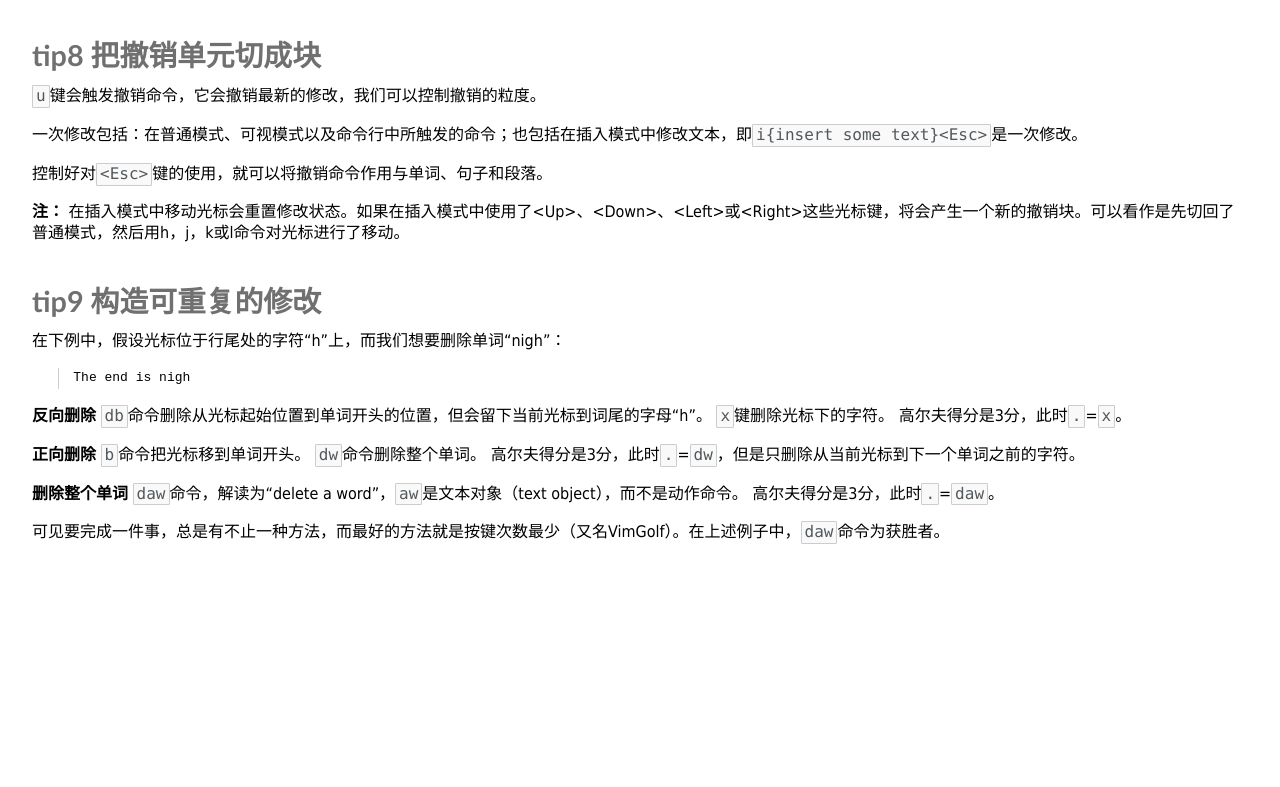
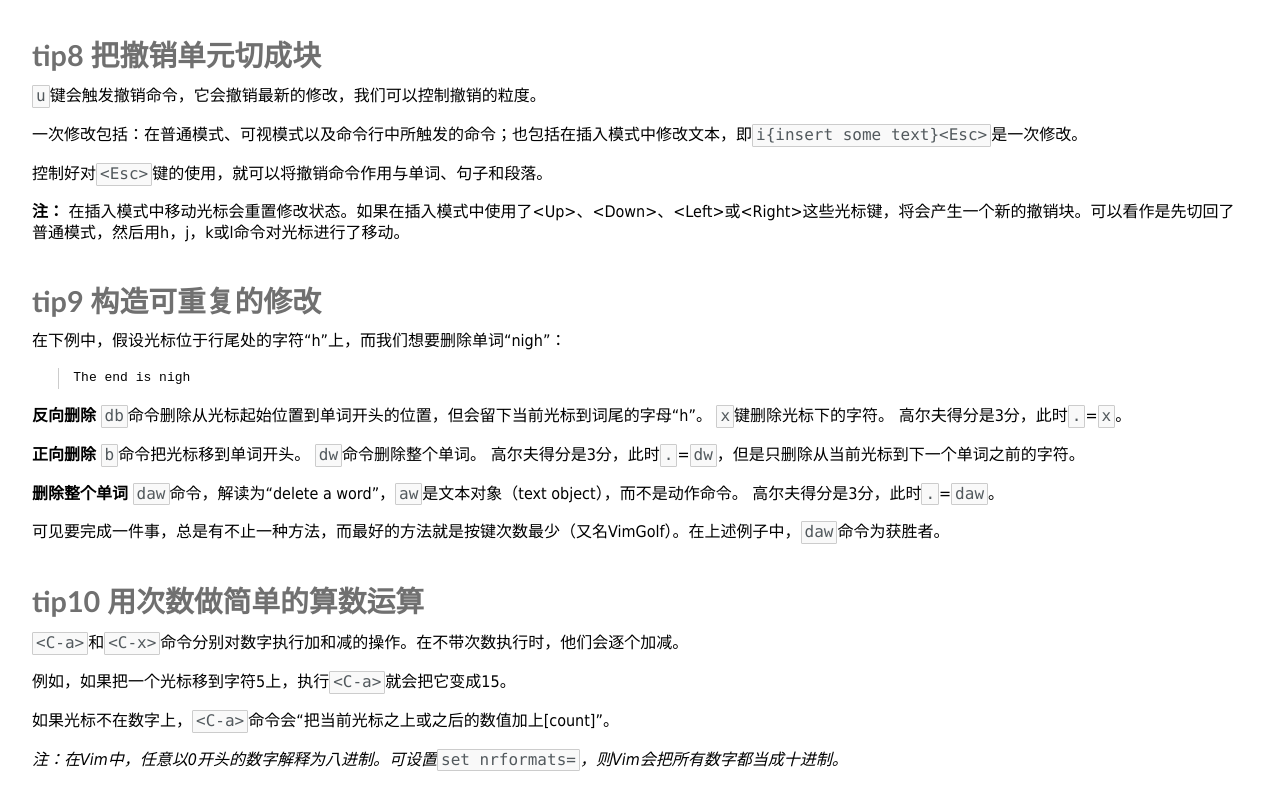
Before and after one commit to archge/archge.github.io, a plain HTML site: page PracticalVim.html in a window 1280 px wide. Shown: the part 2337-3124 px from the top of the page. Before the commit the page ends 2897 px from the top, so only its background shows below. Drawn offline with Linux system fonts and the light colour scheme.

Commit message:
up to tip10

```diff
--- a/PracticalVim.html
+++ b/PracticalVim.html
@@ -364,5 +364,23 @@
 	可见要完成一件事，总是有不止一种方法，而最好的方法就是按键次数最少（又名VimGolf）。在上述例子中，<code>daw</code>命令为获胜者。
 </p>
 
+<div id="第二章 普通模式-tip10 用次数做简单的算数运算"><h3 id="tip10 用次数做简单的算数运算" class="header"><a href="#第二章 普通模式-tip10 用次数做简单的算数运算">tip10 用次数做简单的算数运算</a></h3></div>
+
+<p>
+	<code>&lt;C-a&gt;</code>和<code>&lt;C-x&gt;</code>命令分别对数字执行加和减的操作。在不带次数执行时，他们会逐个加减。
+</p>
+
+<p>
+	例如，如果把一个光标移到字符5上，执行<code>&lt;C-a&gt;</code>就会把它变成15。
+</p>
+
+<p>
+	如果光标不在数字上，<code>&lt;C-a&gt;</code>命令会“把当前光标之上或之后的数值加上[count]”。
+</p>
+
+<p>
+	<em>注：在Vim中，任意以0开头的数字解释为八进制。可设置</em><code>set nrformats=</code><em>，则Vim会把所有数字都当成十进制。</em>
+</p>
+
 </body>
 </html>
```
Also changed, not shown: index.html (+1 -1 lines), 2 other files.
